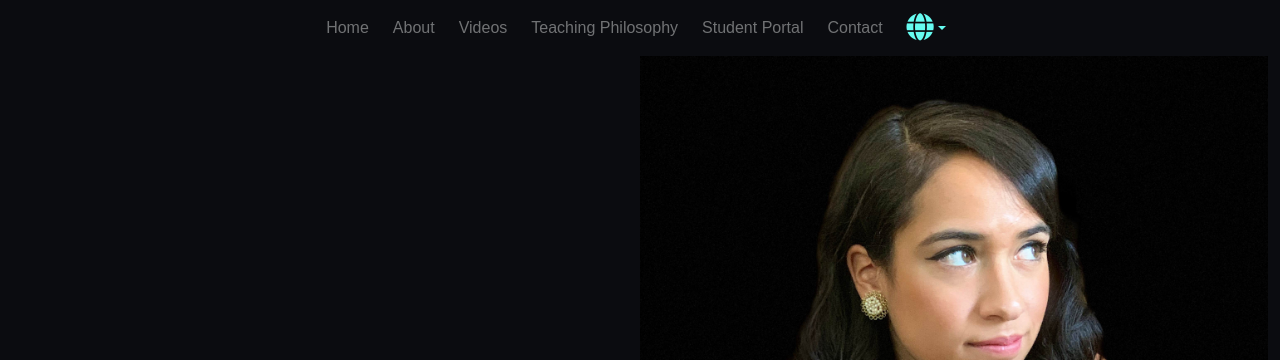
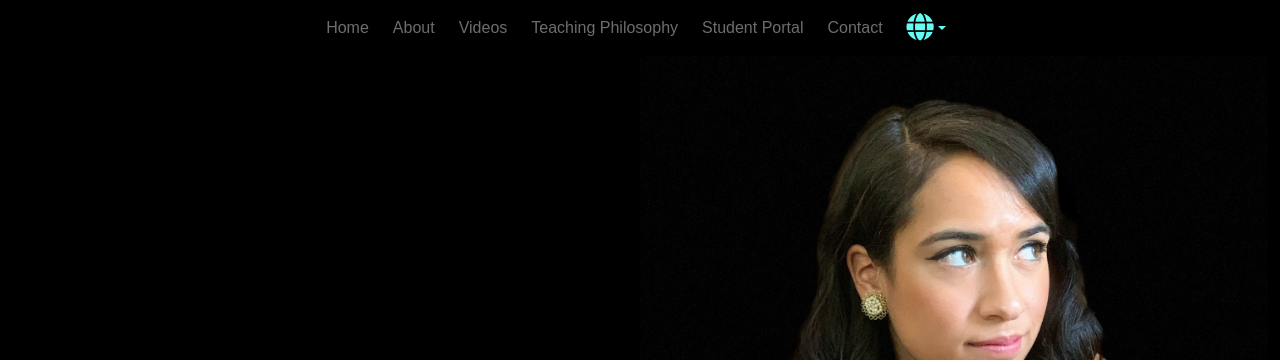
Before and after one commit to delaneyestrada/carmen-quesada, a website built with webpack: page src/index.html in a window 1280 px wide. Shown: the top 360 px of the page. Built offline with nearby package versions, Linux system fonts and the light colour scheme.

Commit message:
change background to pure black

```diff
--- a/src/css/main.scss
+++ b/src/css/main.scss
@@ -1,6 +1,6 @@
 // Variables
 
-$dark: #0b0c10;
+$dark: black;
 $grey: #1f2833;
 $white: #c5c6c7;
 $card-bg: $grey;
```
